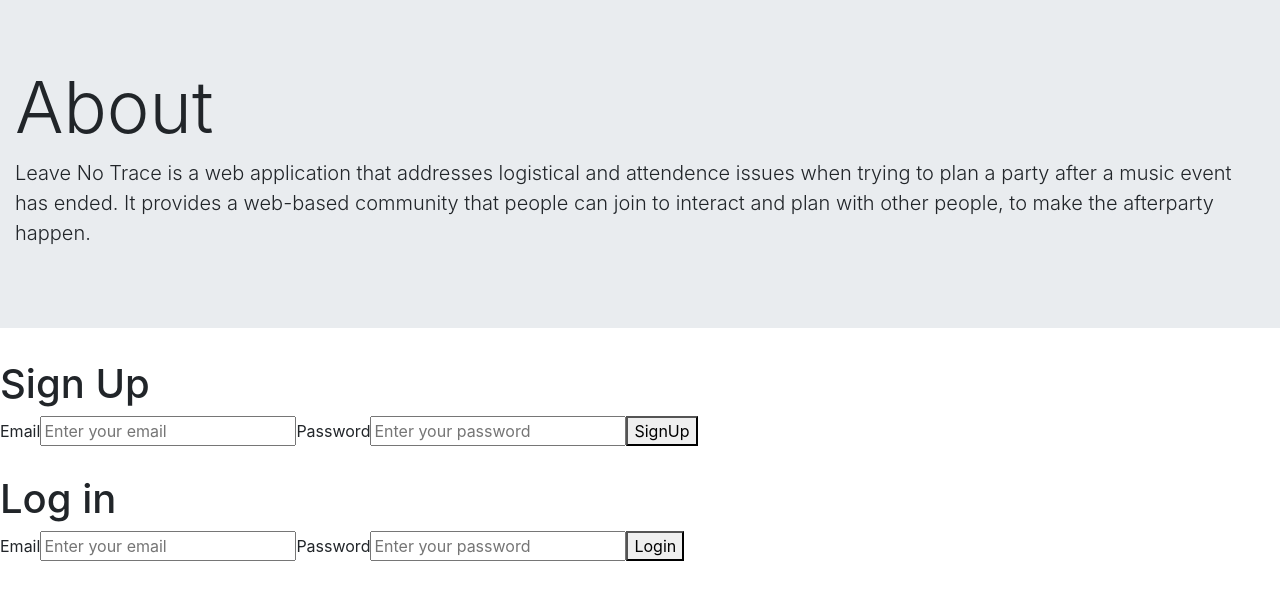
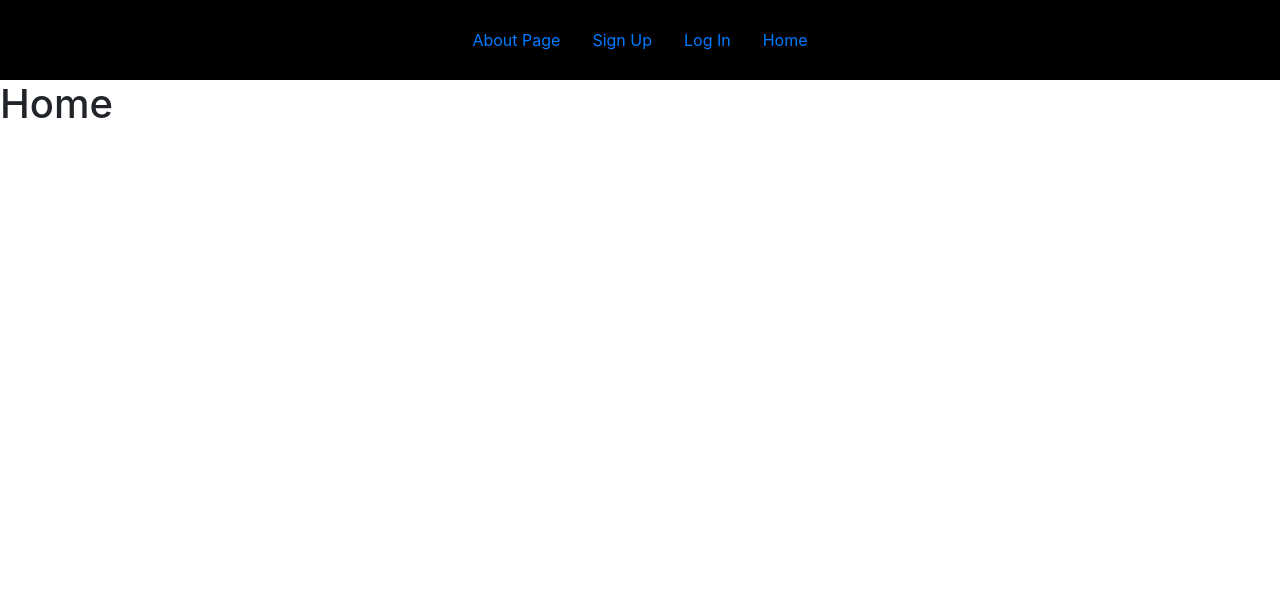
Before and after one commit to Redededoo82/project3, a React (Create React App) app in the folder client/: page / in a window 1280 px wide. Shown: the top 600 px of the page. Built offline with nearby package versions, Linux system fonts and the light colour scheme.

Commit message:
User Interface update!

```diff
--- a/client/package.json
+++ b/client/package.json
@@ -6,6 +6,7 @@
     "formik": "^2.0.3",
     "react": "^16.11.0",
     "react-dom": "^16.11.0",
+    "react-router-dom": "^5.1.2",
     "react-scripts": "3.2.0",
     "reactstrap": "^8.1.1",
     "yup": "^0.27.0"
--- a/client/src/App.js
+++ b/client/src/App.js
@@ -1,20 +1,27 @@
 import React from 'react';
-
 import './Forms.css';
-import LoginForm from  './pages/LoginForm';
-import SignUpForm from './pages/SignUpForm';
-import AboutPage from './pages/AboutPage';
+import LoginForm from './LoginForm';
+import SignUpForm from './SignUpForm';
+import AboutPage from './AboutPage';
+import Home from './Home';
+import { BrowserRouter as Router, Switch, Route } from 'react-router-dom';
+import Nav from './Nav';
 
 
 function App() {
   return (
-    <div className="App">
-          <AboutPage></AboutPage>
-          <SignUpForm></SignUpForm>
-          <br></br>
-          <LoginForm></LoginForm>
+    <Router>
+      <div className="App">
+        <Nav />
+        <Switch>
+        <Route path="/about" component={AboutPage}/>
+        <Route path="/signup" component={SignUpForm}/>
+        <Route path="/login" component={LoginForm}/>
+        <Route path="/" exact component={Home}/>
+        </Switch>
+      </div>
+    </Router>
 
-    </div>
   );
 }
 
--- /dev/null
+++ b/client/src/Home.js
@@ -0,0 +1,11 @@
+import React from "react";
+
+function Home(){
+    return(
+        <div>
+            <h1>Home</h1>
+        </div>
+    )
+}
+
+export default Home;
--- /dev/null
+++ b/client/src/Nav.css
@@ -0,0 +1,15 @@
+.Nav{
+    display: flex;
+    justify-content: space-around;
+    align-items: center;
+    min-height: 10vh;
+    background: black;
+  }
+
+  NavItem{
+    width: 50%;
+    display: flex;
+    justify-content: space-around;
+    align-items: center;
+    list-style: none;
+  }
--- /dev/null
+++ b/client/src/Nav.js
@@ -0,0 +1,30 @@
+import React from 'react';
+import './Nav.css';
+import { Link } from 'react-router-dom';
+import { Nav, NavItem, NavLink } from 'reactstrap';
+
+function Navbar() {
+    return (
+        <div className="Nav">
+
+          <Nav>
+            <NavItem>
+              <NavLink href="/about">About Page</NavLink>
+            </NavItem>
+            <NavItem>
+              <NavLink href="/signup">Sign Up</NavLink>
+            </NavItem>
+            <NavItem>
+              <NavLink href="/login">Log In</NavLink>
+            </NavItem>
+            <NavItem>
+              <NavLink  href="/">Home</NavLink>
+            </NavItem>
+          </Nav>
+
+        </div>
+      );
+    }
+
+
+export default Navbar;
--- a/client/src/pages/SignUpForm.js
+++ b/client/src/SignUpForm.js
@@ -1,7 +1,8 @@
 import React from "react";
 import { Formik } from "formik";
 import * as Yup from "yup";
-import ReactStrap from "reactstrap";
+
+
 const ValidatedSignUpForm = () => (
     <Formik
         initialValues = {{email: "", password:""}}
```
Also changed, not shown: client/src/AboutPage.js (renamed from client/src/pages/AboutPage.js), client/src/LoginForm.js (renamed from client/src/pages/LoginForm.js), 1 other file (tests, documents, lock files or other folders).
